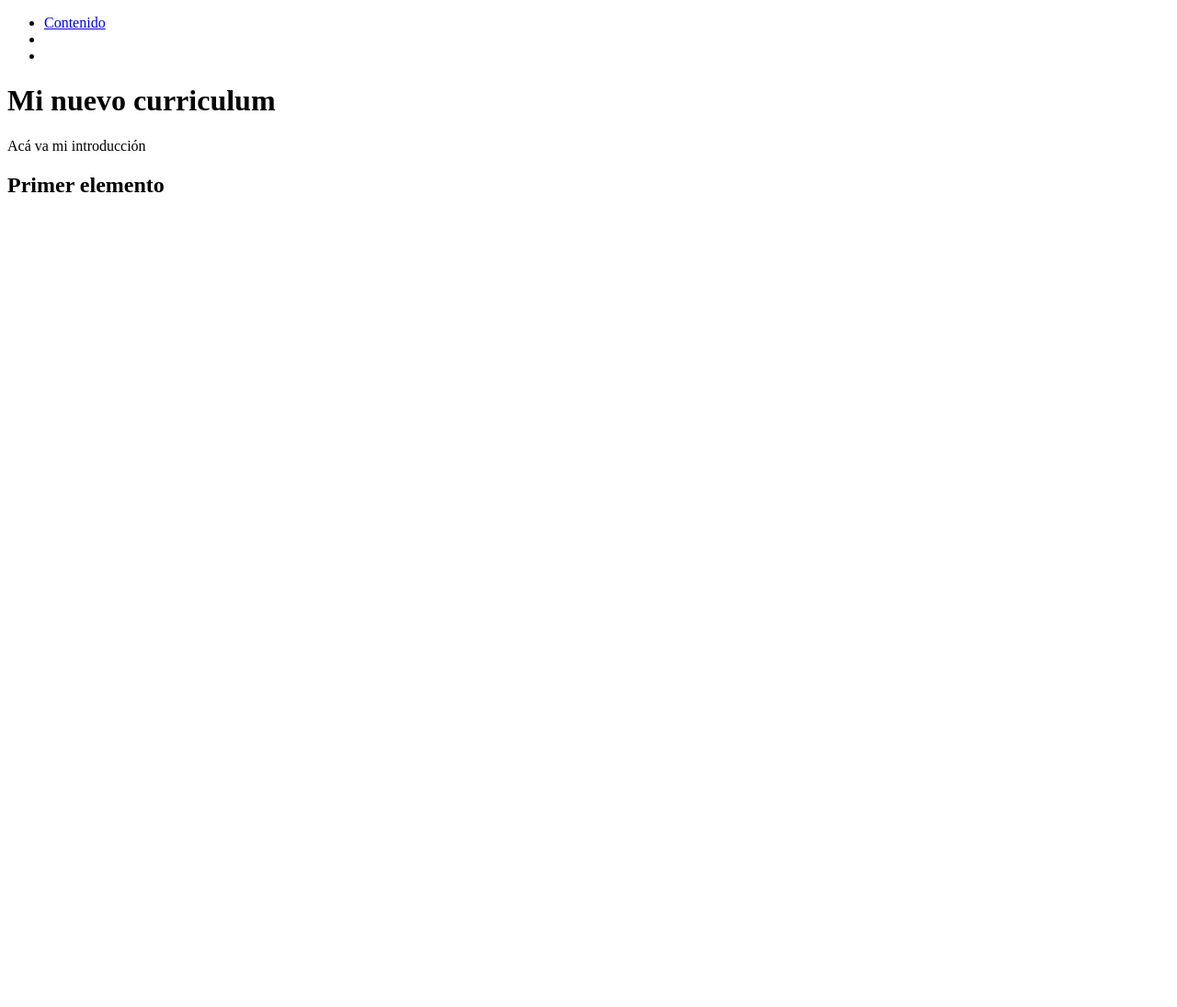
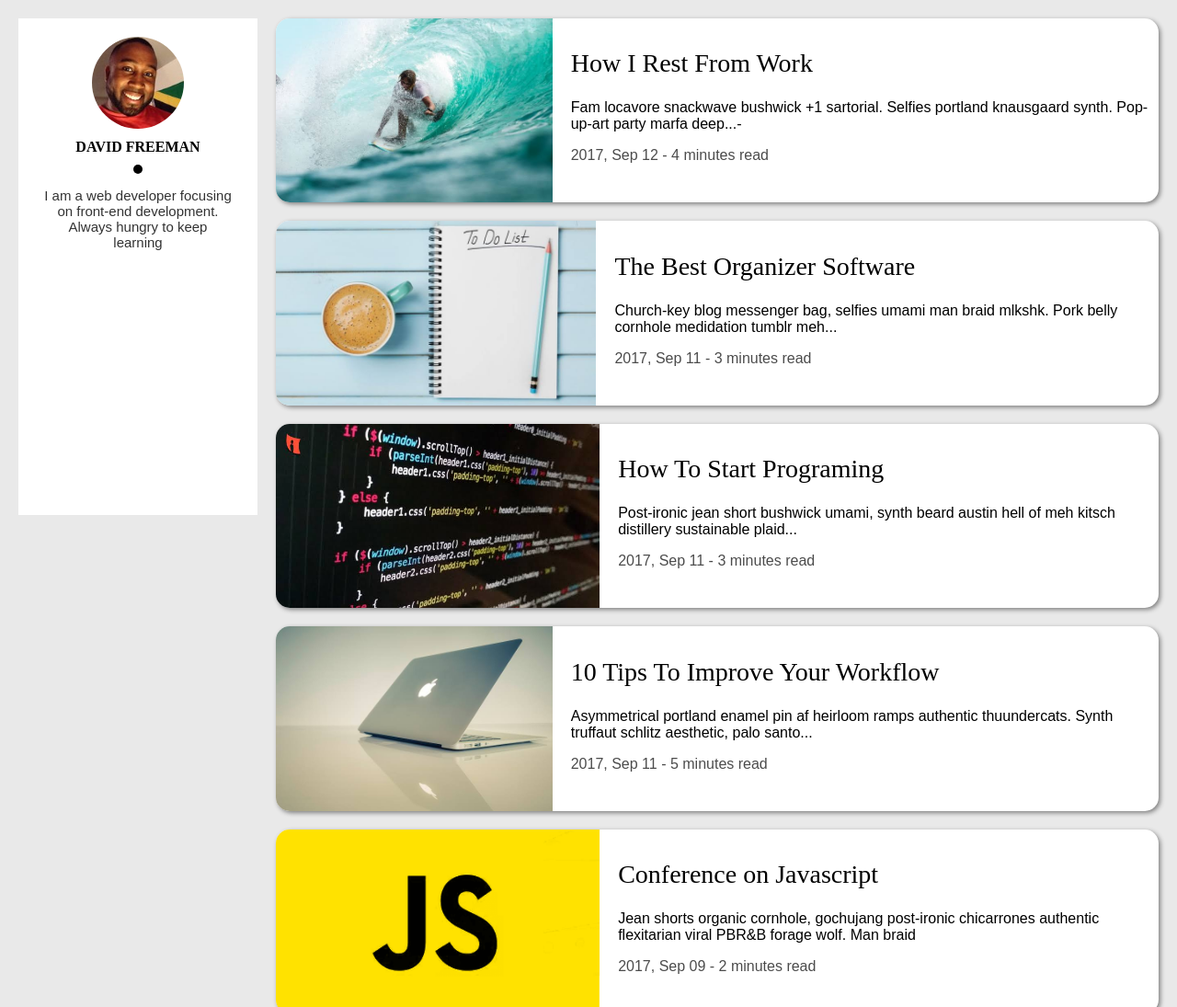
Before and after one commit to nuncaparesde/maquetacion-web-reto, a plain HTML site: page portafolio.html in a window 1280 px wide. Shown: the top 1095 px of the page at 92% size. Before the commit the page ends 800 px from the top, so only its background shows below. Drawn offline with Linux system fonts and the light colour scheme.

Commit message:
Reto de Miguel Segura MX completado

```diff
--- /dev/null
+++ b/main.css
@@ -0,0 +1,90 @@
+body{
+  margin: 0px;
+  background-color: #e9e9e9;
+  display: grid;
+  grid-template-columns: 300px 1fr;
+  grid-template-rows: 1fr 50px;
+}
+
+main{
+  height: 500px;
+  margin: 20px;
+  padding: 20px 5px;
+  background-color: white;
+  display: flex;
+  flex-direction: column;
+  align-items: center;
+  grid-area: 1 / 1 / 2 / 2;
+}
+
+.articles{
+  margin: 10px 50px 10px 0px;
+  grid-area: 1 / 2 / 2 / 3;
+}
+
+footer{
+  margin: 10px 20px;
+  grid-area: 2 / 2 / 3 / 3;
+}
+
+p{
+  font-family: Arial, Helvetica, sans-serif;
+}
+
+/* Main */
+main img{
+  width: 100px;
+  height: 100px;
+  border-radius: 50%;
+}
+
+main h1{
+  font-size: 16px;
+}
+
+main div{
+  width: 10px;
+  height: 10px;
+  background-color: black;
+  border-radius: 50%;
+}
+
+main p{
+  font-size: 15px;
+  text-align: center;
+  opacity: .8;
+}
+
+/* Articles */
+
+article{
+  width: 75vw;
+  margin: 10px 0px;
+  display: inline-flex;
+  background-color: white;
+  border-radius: 15px;
+  box-shadow: 2px 2px 5px gray;
+}
+
+article img{
+  width: 352.16px;
+  height: 200.47px;
+  border-radius: 15px 0px 0px 15px;
+}
+
+article div{
+  margin: 10px 10px 10px 20px;
+}
+
+article h2{
+  font-size: 28px;
+  font-weight: normal;
+}
+
+article .article_date{
+  opacity: .7;
+}
+
+article:hover{
+  border: 1px gray solid;
+}
--- a/portafolio.html
+++ b/portafolio.html
@@ -4,37 +4,69 @@
   <meta charset="UTF-8">
   <meta name="viewport" content="width=device-width, initial-scale=1.0">
   <meta http-equiv="X-UA-Compatible" content="ie=edge">
-<title>CV</title><!-- Pon el nombre de tu curriculum acá -->
-
+  <link rel="stylesheet" type="text/css" href="main.css">
+  <title>David Freeman</title>
 </head>
 <body>
-<header>
-<nav>
-<ul>
-<li>
-<a href="#main" >Contenido</a>
-</li><!-- Pon los elementos de tu menú -->
-<li></li>
-<li></li>
-</ul>
-</nav>
-</header>
   <main id="main">
-<h1>Mi nuevo curriculum</h1><!-- Pon el nombre de tu curriculum acá -->
-<p>Acá va mi introducción</p>
+    <img src="./assets/porfile.png" alt="">
+    <h1>DAVID FREEMAN</h1>
+    <div></div>
+    <p>I am a web developer focusing<br>on front-end development.<br>Always hungry to keep<br>learning</p>
   </main>
+
+  <section class="articles">
     <article>
-<h2>Primer elemento</h2>
-<img src="" />
-<p></p>
+      <img src="./assets/surf.png" alt="guy surfing" />
+      <div>
+        <h2>How I Rest From Work</h2>
+        <p>Fam locavore snackwave bushwick +1 sartorial. Selfies portland knausgaard synth. Pop-up-art party marfa deep...-</p>
+        <p class="article_date">2017, Sep 12 - 4 minutes read</p>
+      </div>
     </article>
     <article>
-
+      <img src="./assets/orgnaizer.png" alt="orgnaizer">
+      <div>
+        <h2>The Best Organizer Software</h2>
+        <p>Church-key blog messenger bag, selfies umami man braid mlkshk. Pork belly cornhole medidation tumblr meh...</p>
+        <p class="article_date">2017, Sep 11 - 3 minutes read</p>
+      </div>
     </article>
+    <article>
+      <img src="./assets/programing.png" alt="starting programing">
+      <div>
+        <h2>How To Start Programing</h2>
+        <p>Post-ironic jean short bushwick umami, synth beard austin hell of meh kitsch distillery sustainable plaid...</p>
+        <p class="article_date">2017, Sep 11 - 3 minutes read</p>
+      </div>
+    </article>
+    <article>
+      <img src="./assets/mac.png" alt="workflow">
+      <div>
+        <h2>10 Tips To Improve Your Workflow</h2>
+        <p>Asymmetrical portland enamel pin af heirloom ramps authentic thuundercats. Synth truffaut schlitz aesthetic, palo santo...</p>
+        <p class="article_date">2017, Sep 11 - 5 minutes read</p>
+      </div>
+    </article>
+    <article>
+      <img src="./assets/javascript.png" alt="Javascript logo">
+      <div>
+        <h2>Conference on Javascript</h2>
+        <p>Jean shorts organic cornhole, gochujang post-ironic chicarrones authentic flexitarian viral PBR&B forage wolf. Man braid</p>
+        <p class="article_date">2017, Sep 09 - 2 minutes read</p>
+      </div>
+    </article>
+    <article>
+      <div>
+        <h2>Welcome to Jekyll</h2>
+        <p>You'll find this post in your _post directory. Go ahead and edit it and re-build...</p>
+        <p class="article_date">2017, Apr 096 - 1 minutes read</p>
+      </div>
+    </article>
+  </section>
 
   <footer>
-
+    <span>Page 1 of 1</span>
   </footer>
-
 </body>
 </html>
```
Also changed, not shown: assets/javascript.png (added), assets/mac.png (added), assets/orgnaizer.png (added), assets/porfile.png (added), assets/programing.png (added), assets/surf.png (added). Lines whose indentation alone changed are shown as unchanged.
